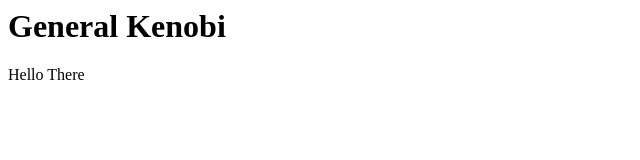
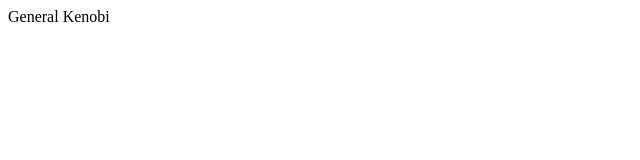
Before and after one commit to General-Kenobi2/General-Kenobi2.github.io, a plain HTML site: page index.html in a window 1280 px wide. Shown: the whole page, without its empty margins (0-640 px from the left). Drawn offline with Linux system fonts and the light colour scheme.

Commit message:
formatted

```diff
--- a/index.html
+++ b/index.html
@@ -1,8 +1,8 @@
-<h1>
-  General Kenobi
-</h1>
-<div>
-  <p>
-    Hello There
-  </p>
-</div>
+<html>
+    <head>
+
+    </head>
+    <body>
+        General Kenobi
+    </body>
+</html>
```
